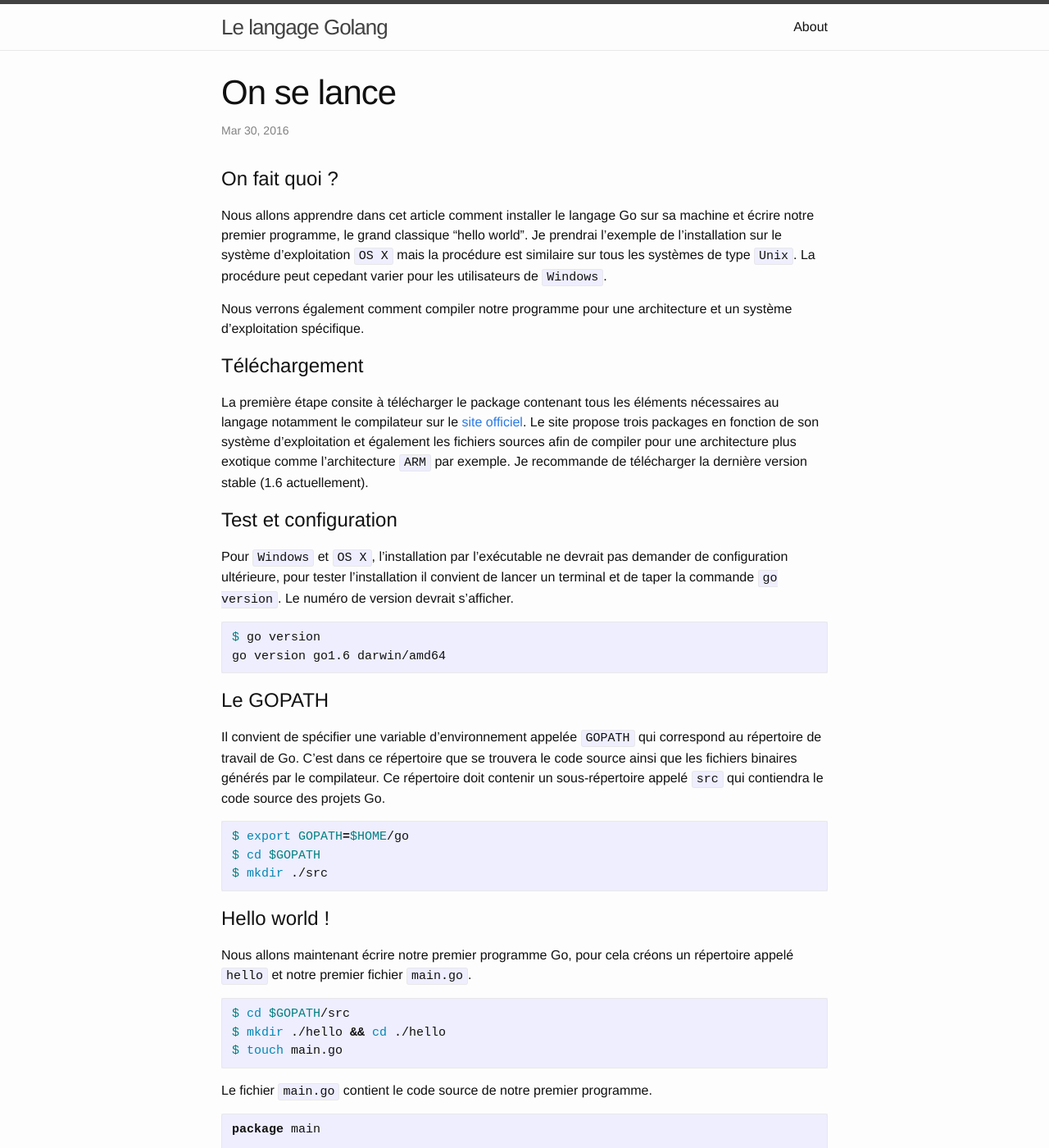
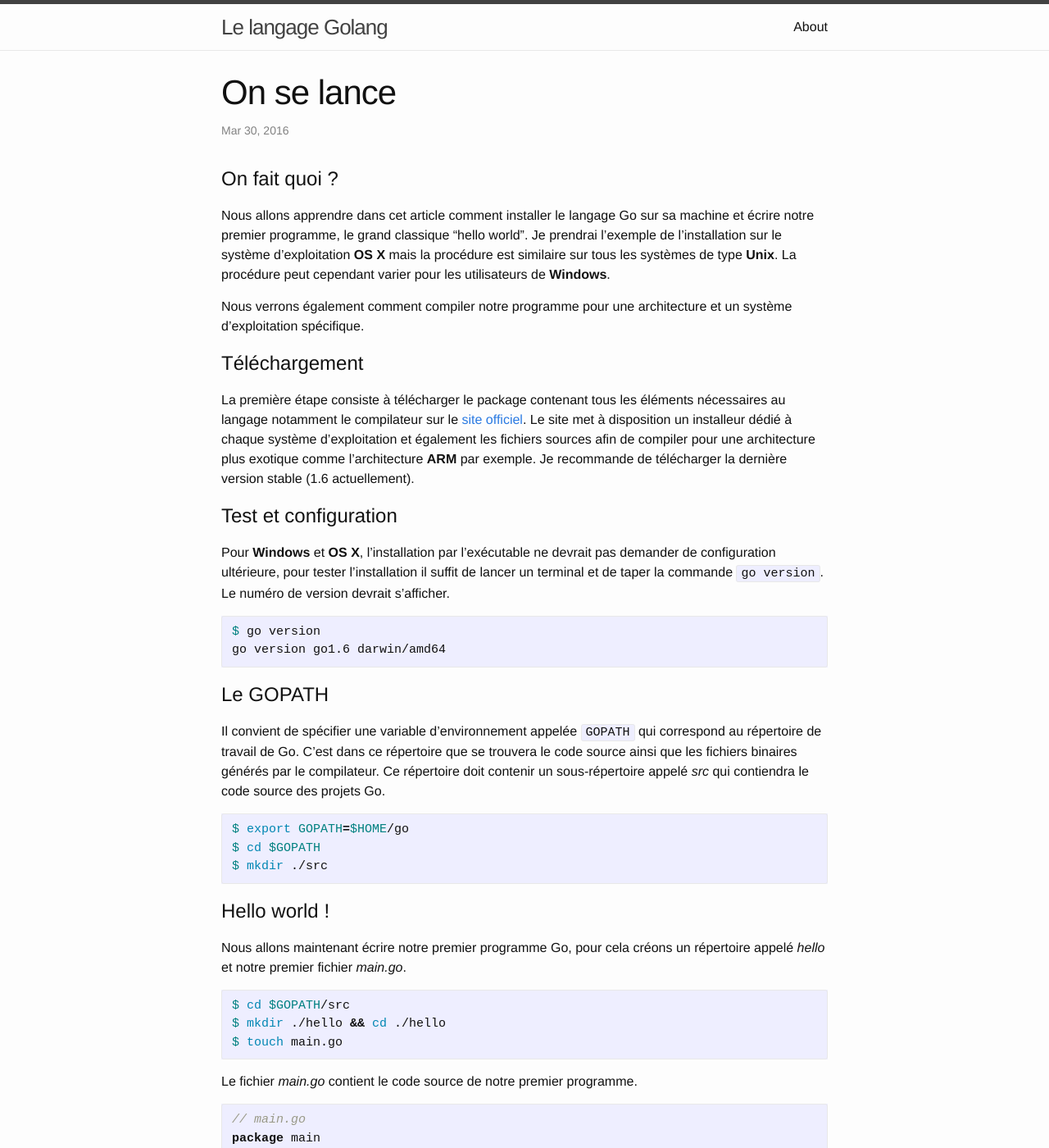
Before and after one commit to jordanabderrachid/jordanabderrachid.github.io, a Jekyll site: the page built from _posts/2016-03-31-on-se-lance.md, in a window 1280 px wide and 1400 px high. Shown: the whole window at 82% size. Built offline with Jekyll 4.4.1, drawn with Linux system fonts in a browser that asks for light colours.

Commit message:
Correct second post.

````diff
--- a/_posts/2016-03-31-on-se-lance.md
+++ b/_posts/2016-03-31-on-se-lance.md
@@ -7,17 +7,17 @@ categories: golang install
 
 # On fait quoi ?
 
-Nous allons apprendre dans cet article comment installer le langage Go sur sa machine et écrire notre premier programme, le grand classique "hello world". Je prendrai l'exemple de l'installation sur le système d'exploitation `OS X` mais la procédure est similaire sur tous les systèmes de type `Unix`. La procédure peut cepedant varier pour les utilisateurs de `Windows`.
+Nous allons apprendre dans cet article comment installer le langage Go sur sa machine et écrire notre premier programme, le grand classique "hello world". Je prendrai l'exemple de l'installation sur le système d'exploitation **OS X** mais la procédure est similaire sur tous les systèmes de type **Unix**. La procédure peut cependant varier pour les utilisateurs de **Windows**.
 
 Nous verrons également comment compiler notre programme pour une architecture et un système d'exploitation spécifique.
 
 # Téléchargement
 
-La première étape consite à télécharger le package contenant tous les éléments nécessaires au langage notamment le compilateur sur le [site officiel](https://golang.org/dl/). Le site propose trois packages en fonction de son système d'exploitation et également les fichiers sources afin de compiler pour une architecture plus exotique comme l'architecture `ARM` par exemple. Je recommande de télécharger la dernière version stable (1.6 actuellement).
+La première étape consiste à télécharger le package contenant tous les éléments nécessaires au langage notamment le compilateur sur le [site officiel](https://golang.org/dl/). Le site met à disposition un installeur dédié à chaque système d'exploitation et également les fichiers sources afin de compiler pour une architecture plus exotique comme l'architecture **ARM** par exemple. Je recommande de télécharger la dernière version stable (1.6 actuellement).
 
 # Test et configuration
 
-Pour `Windows` et `OS X`, l'installation par l'exécutable ne devrait pas demander de configuration ultérieure, pour tester l'installation il convient de lancer un terminal et de taper la commande `go version`. Le numéro de version devrait s'afficher.
+Pour **Windows** et **OS X**, l'installation par l'exécutable ne devrait pas demander de configuration ultérieure, pour tester l'installation il suffit de lancer un terminal et de taper la commande `go version`. Le numéro de version devrait s'afficher.
 
 ``` shell
 $ go version
@@ -26,7 +26,7 @@ go version go1.6 darwin/amd64
 
 # Le GOPATH
 
-Il convient de spécifier une variable d'environnement appelée `GOPATH` qui correspond au répertoire de travail de Go. C'est dans ce répertoire que se trouvera le code source ainsi que les fichiers binaires générés par le compilateur. Ce répertoire doit contenir un sous-répertoire appelé `src` qui contiendra le code source des projets Go.
+Il convient de spécifier une variable d'environnement appelée `GOPATH` qui correspond au répertoire de travail de Go. C'est dans ce répertoire que se trouvera le code source ainsi que les fichiers binaires générés par le compilateur. Ce répertoire doit contenir un sous-répertoire appelé _src_ qui contiendra le code source des projets Go.
 
 ``` shell
 $ export GOPATH=$HOME/go
@@ -36,7 +36,7 @@ $ mkdir ./src
 
 # Hello world !
 
-Nous allons maintenant écrire notre premier programme Go, pour cela créons un répertoire appelé `hello` et notre premier fichier `main.go`.
+Nous allons maintenant écrire notre premier programme Go, pour cela créons un répertoire appelé _hello_ et notre premier fichier _main.go_.
 
 ``` shell
 $ cd $GOPATH/src
@@ -44,9 +44,10 @@ $ mkdir ./hello && cd ./hello
 $ touch main.go
 ```
 
-Le fichier `main.go` contient le code source de notre premier programme.
+Le fichier _main.go_ contient le code source de notre premier programme.
 
 ``` golang
+// main.go
 package main
 
 import "fmt"
@@ -73,11 +74,11 @@ $ file hello
 hello: Mach-O 64-bit executable x86_64
 ```
 
-Le fichier `hello` est bien un exécutable compatible avec notre système d'exploitation.
+Le fichier _hello_ est bien un exécutable compatible avec notre système d'exploitation.
 
 # J'ai un Raspberry Pi
 
-Les variables d'environnement `GOARCH` et `GOOS` permettent de spécifier l'architecture et le système d'exploitation respectivement. L'exemple suivant compile notre programme pour l'architecture `ARM` sous `Linux`.
+Les variables d'environnement `GOARCH` et `GOOS` permettent de spécifier l'architecture et le système d'exploitation respectivement. L'exemple suivant compile notre programme pour l'architecture **ARM** sous **Linux**.
 
 ``` shell
 $ GOARCH=arm $GOOS=linux go build
````
Also changed, not shown: 1 other file.
